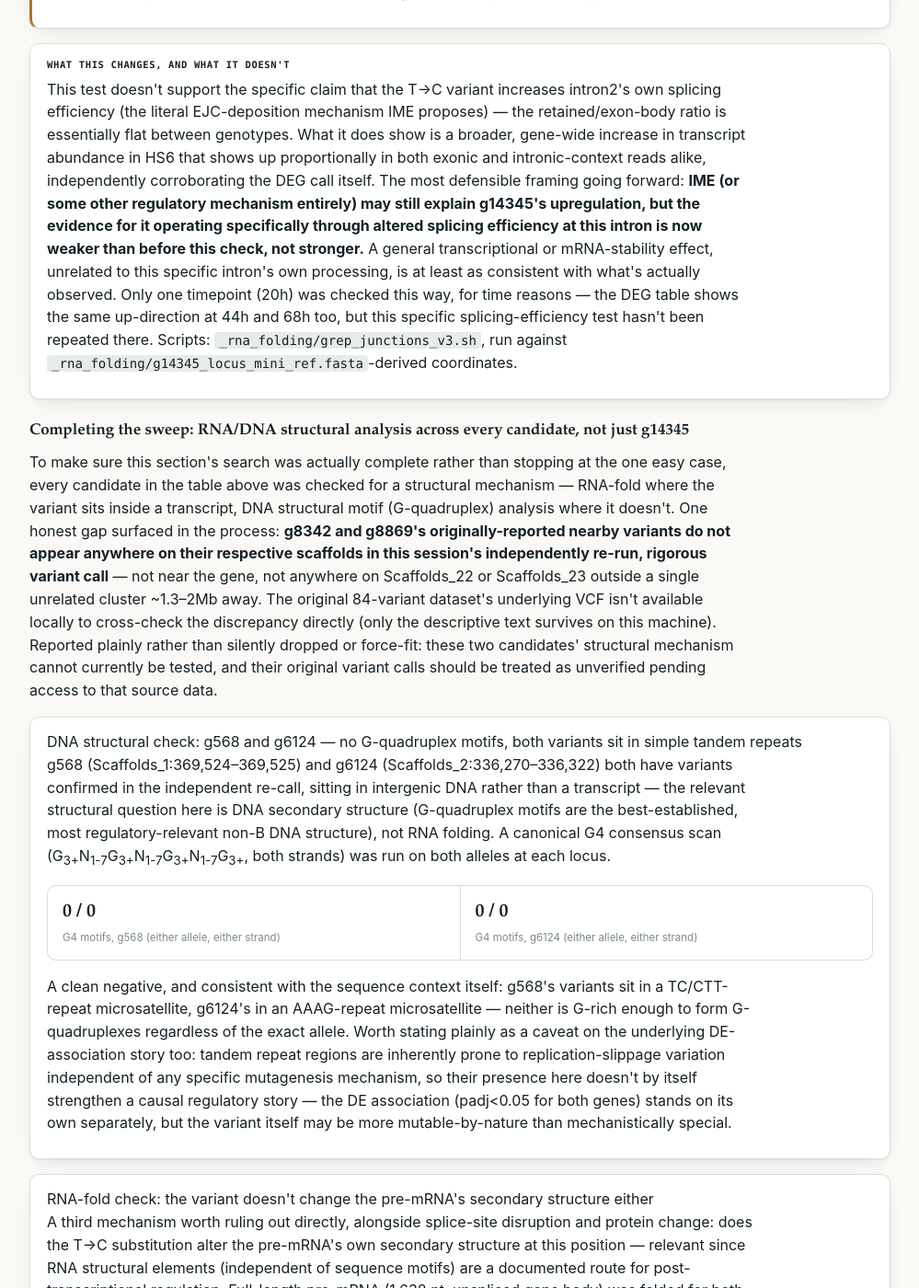
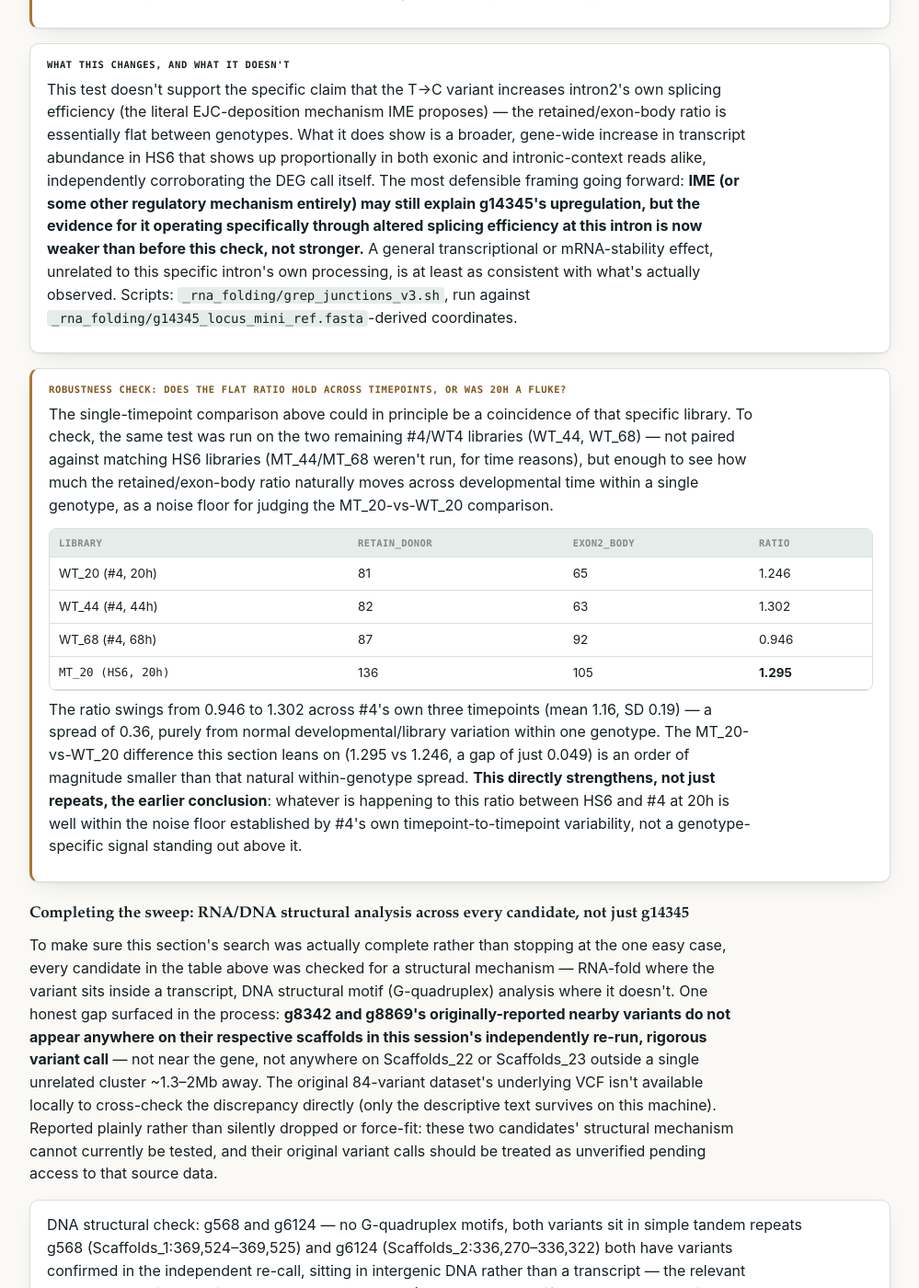
Before and after one commit to jinho1987/schizochytrium-hs6-genomics, a Jekyll site: the page report4.html, which Jekyll copies as it is, in a window 1280 px wide and 1400 px high, scrolled down 43763 px. Shown: the whole window at 92% size, without its empty margins (140-1139 px from the left). Built offline with Jekyll 4.4.1, drawn with Linux system fonts in a browser that asks for light colours.

Commit message:
Add cross-timepoint robustness check for g14345 splicing-efficiency test
Ran the same retained/exon-body ratio test on the two remaining #4/WT4
timepoints (WT_44, WT_68) to establish a within-genotype noise floor.
The ratio swings 0.95-1.30 across #4s own three timepoints -- a spread
an order of magnitude larger than the MT_20-vs-WT_20 difference the
earlier conclusion was based on, meaning that difference sits well
within normal developmental variation rather than standing out as a
genotype-specific signal.

```diff
--- a/report4.html
+++ b/report4.html
@@ -1143,7 +1143,24 @@ a{color:var(--teal-ink);}
     </div>
     <div class="callout rust">
       <span class="lbl">What this changes, and what it doesn't</span>
-      <p>This test doesn't support the specific claim that the T&rarr;C variant increases intron2's own splicing efficiency (the literal EJC-deposition mechanism IME proposes) &mdash; the retained/exon-body ratio is essentially flat between genotypes. What it does show is a broader, gene-wide increase in transcript abundance in HS6 that shows up proportionally in both exonic and intronic-context reads alike, independently corroborating the DEG call itself. The most defensible framing going forward: <b>IME (or some other regulatory mechanism entirely) may still explain g14345's upregulation, but the evidence for it operating specifically through altered splicing efficiency at this intron is now weaker than before this check, not stronger.</b> A general transcriptional or mRNA-stability effect, unrelated to this specific intron's own processing, is at least as consistent with what's actually observed. Only one timepoint (20h) was checked this way, for time reasons &mdash; the DEG table shows the same up-direction at 44h and 68h too, but this specific splicing-efficiency test hasn't been repeated there. Scripts: <code>_rna_folding/grep_junctions_v3.sh</code>, run against <code>_rna_folding/g14345_locus_mini_ref.fasta</code>-derived coordinates.</p>
+      <p>This test doesn't support the specific claim that the T&rarr;C variant increases intron2's own splicing efficiency (the literal EJC-deposition mechanism IME proposes) &mdash; the retained/exon-body ratio is essentially flat between genotypes. What it does show is a broader, gene-wide increase in transcript abundance in HS6 that shows up proportionally in both exonic and intronic-context reads alike, independently corroborating the DEG call itself. The most defensible framing going forward: <b>IME (or some other regulatory mechanism entirely) may still explain g14345's upregulation, but the evidence for it operating specifically through altered splicing efficiency at this intron is now weaker than before this check, not stronger.</b> A general transcriptional or mRNA-stability effect, unrelated to this specific intron's own processing, is at least as consistent with what's actually observed. Scripts: <code>_rna_folding/grep_junctions_v3.sh</code>, run against <code>_rna_folding/g14345_locus_mini_ref.fasta</code>-derived coordinates.</p>
+    </div>
+
+    <div class="callout method">
+      <span class="lbl">Robustness check: does the flat ratio hold across timepoints, or was 20h a fluke?</span>
+      <p>The single-timepoint comparison above could in principle be a coincidence of that specific library. To check, the same test was run on the two remaining #4/WT4 libraries (WT_44, WT_68) &mdash; not paired against matching HS6 libraries (MT_44/MT_68 weren't run, for time reasons), but enough to see how much the retained/exon-body ratio naturally moves across developmental time within a single genotype, as a noise floor for judging the MT_20-vs-WT_20 comparison.</p>
+      <div class="table-wrap" style="margin-top:8px;">
+      <table>
+        <thead><tr><th>Library</th><th>retain_donor</th><th>exon2_body</th><th>ratio</th></tr></thead>
+        <tbody>
+          <tr><td>WT_20 (#4, 20h)</td><td>81</td><td>65</td><td>1.246</td></tr>
+          <tr><td>WT_44 (#4, 44h)</td><td>82</td><td>63</td><td>1.302</td></tr>
+          <tr><td>WT_68 (#4, 68h)</td><td>87</td><td>92</td><td>0.946</td></tr>
+          <tr><td class="gene">MT_20 (HS6, 20h)</td><td>136</td><td>105</td><td><b>1.295</b></td></tr>
+        </tbody>
+      </table>
+      </div>
+      <p style="margin-top:8px;">The ratio swings from 0.946 to 1.302 across #4's own three timepoints (mean 1.16, SD 0.19) &mdash; a spread of 0.36, purely from normal developmental/library variation within one genotype. The MT_20-vs-WT_20 difference this section leans on (1.295 vs 1.246, a gap of just 0.049) is an order of magnitude smaller than that natural within-genotype spread. <b>This directly strengthens, not just repeats, the earlier conclusion</b>: whatever is happening to this ratio between HS6 and #4 at 20h is well within the noise floor established by #4's own timepoint-to-timepoint variability, not a genotype-specific signal standing out above it.</p>
     </div>
 
     <h3>Completing the sweep: RNA/DNA structural analysis across every candidate, not just g14345</h3>
```
